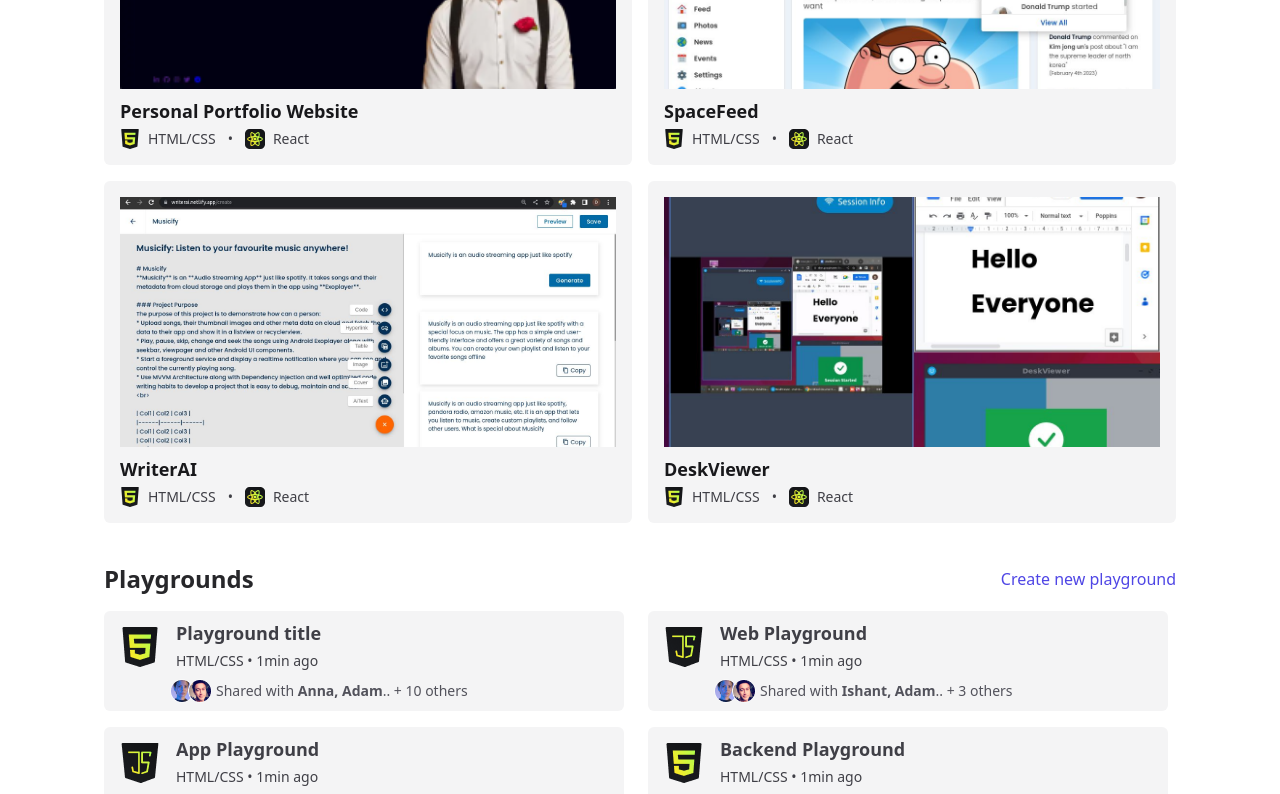
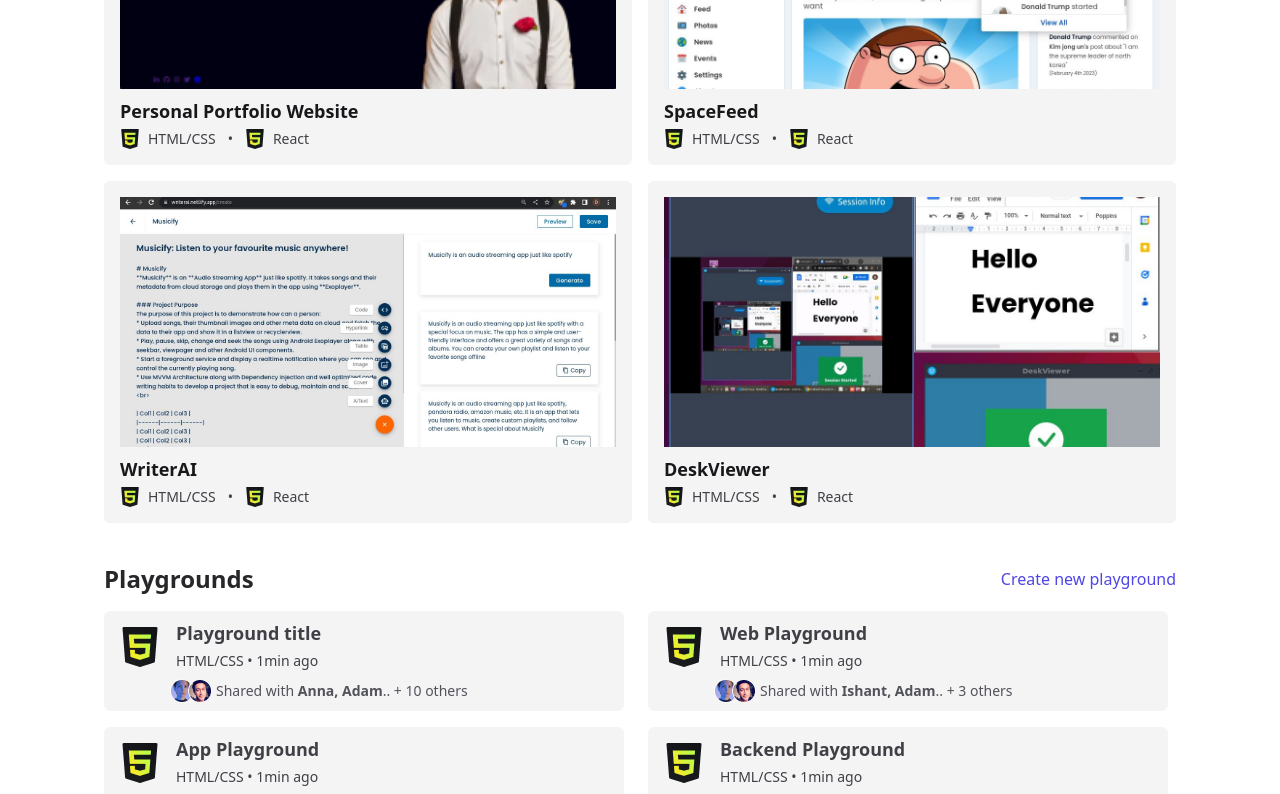
Before and after one commit to ishantchauhan710/codedamn-assignment, a Next.js app: page / in a window 1280 px wide. Shown: the part 1100-1894 px from the top of the page. Built offline with nearby package versions, Linux system fonts and the light colour scheme.

Commit message:
Typescript bugs fixed

```diff
--- a/context/AppContext.js
+++ /dev/null
@@ -1,18 +0,0 @@
-import { createContext, useContext, useState } from "react";
-const AppContext = createContext();
-
-export default function AppStore({ children }) {
-  const [activeTab, setActiveTab] = useState("Portfolio");
-  const [activeProfileTab, setActiveProfileTab] = useState("Profile");
-  return (
-    <AppContext.Provider
-      value={{ activeTab, setActiveTab, activeProfileTab, setActiveProfileTab }}
-    >
-      {children}
-    </AppContext.Provider>
-  );
-}
-
-export function useAppContext() {
-  return useContext(AppContext);
-}
--- /dev/null
+++ b/context/AppContext.tsx
@@ -0,0 +1,49 @@
+import { DummyUser } from "@/data";
+import { User } from "models/User";
+import {
+  PropsWithChildren,
+  createContext,
+  useContext,
+  useEffect,
+  useState,
+} from "react";
+
+type AppContextType = {
+  activeTab: string;
+  setActiveTab: React.Dispatch<React.SetStateAction<string>>;
+  activeProfileTab: string;
+  setActiveProfileTab: React.Dispatch<React.SetStateAction<string>>;
+  user: User;
+  setUser: React.Dispatch<React.SetStateAction<User>>;
+};
+
+const AppContext = createContext<AppContextType | undefined>(undefined);
+
+export default function AppStore(props: PropsWithChildren) {
+  const [activeTab, setActiveTab] = useState<string>("Portfolio");
+  const [activeProfileTab, setActiveProfileTab] = useState<string>("Profile");
+  const [user, setUser] = useState<User>(DummyUser);
+
+  return (
+    <AppContext.Provider
+      value={{
+        activeTab,
+        setActiveTab,
+        activeProfileTab,
+        setActiveProfileTab,
+        user,
+        setUser,
+      }}
+    >
+      {props.children}
+    </AppContext.Provider>
+  );
+}
+
+export function useAppContext() {
+  const context = useContext(AppContext);
+  if (!context) {
+    throw Error("Context Error");
+  }
+  return context;
+}
--- /dev/null
+++ b/models/User.ts
@@ -0,0 +1,59 @@
+export type UserProject = {
+  title: string;
+  image: string;
+  skills: string[];
+};
+
+export type PlaygroundSharedUser = {
+  name: string;
+  pic: string;
+};
+
+export type UserPlayground = {
+  title: string;
+  language: string;
+  time: string;
+  sharedWith: PlaygroundSharedUser[];
+};
+
+export type UserCertificate = {
+  title: string;
+  issuedDate: string;
+  logo: string;
+};
+
+export type User = {
+  fullname: string;
+  about: string;
+  location: string;
+  profession: string;
+  dob: string;
+  gender: string;
+  profilePic: string;
+  coverPic: string;
+  skills: string[];
+  socials: {
+    google: string;
+    instagram: string;
+    facebook: string;
+    linkedin: string;
+    youtube: string;
+    github: string;
+    behance: string;
+    dribbble: string;
+  };
+  configuration: {
+    showFollowers: boolean;
+    showXP: boolean;
+    showAchievementBadges: boolean;
+  };
+  stats: {
+    longestStreak: number;
+    xp: number;
+    league: string;
+    karmaPoints: number;
+  };
+  projects: UserProject[];
+  playgrounds: UserPlayground[];
+  certificates: UserCertificate[];
+};
--- a/src/components/profile/portfolio/Portfolio.tsx
+++ b/src/components/profile/portfolio/Portfolio.tsx
@@ -1,8 +1,35 @@
-import { certificates, playgrounds, projects, stats } from "@/data";
+import { getLogoFromLanguage } from "@/util/getLogoFromLanguage";
+import { useAppContext } from "context/AppContext";
 import Image from "next/image";
 import React from "react";
+import { User } from "models/User";
 
 const Portfolio = () => {
+  const { user } = useAppContext();
+
+  const stats = [
+    {
+      label: "Longest Streak",
+      value: user.stats.longestStreak,
+      icon: "/icons/app/Lightning.png",
+    },
+    {
+      label: "Experience Points",
+      value: user.stats.xp,
+      icon: "/icons/app/StarFour.png",
+    },
+    {
+      label: "Current League",
+      value: user.stats.league,
+      icon: "/icons/app/cup.png",
+    },
+    {
+      label: "Karma Points",
+      value: user.stats.karmaPoints,
+      icon: "/icons/app/Heartbeat.png",
+    },
+  ];
+
   return (
     <div>
       {/* STATS */}
@@ -33,7 +60,7 @@ const Portfolio = () => {
           <div className="portfolio-label-action">Create new project</div>
         </div>
         <div className="grid  grid-cols-1 sm:grid-cols-2 gap-4">
-          {projects.map((project, i) => (
+          {user.projects.map((project) => (
             <div
               key={project.title}
               className="bg-zinc-100  text-zinc-700 cursor-pointer p-4 text-sm rounded-md"
@@ -58,16 +85,15 @@ const Portfolio = () => {
               </div>
               <div className="flex mt-1">
                 {project.skills.map((skill) => (
-                  <div key={skill.name} className="flex">
+                  <div key={skill} className="flex">
                     <Image
-                      src={skill.logo}
+                      src={getLogoFromLanguage(skill)}
                       width={20}
                       height={20}
-                      alt={skill.name}
+                      alt={skill}
                     />
-                    <div className="text-sm font-light ml-2">{skill.name}</div>
-                    {skill.name !==
-                      project.skills[project.skills.length - 1].name && (
+                    <div className="text-sm font-light ml-2">{skill}</div>
+                    {skill !== project.skills[project.skills.length - 1] && (
                       <div className="mx-3">•</div>
                     )}
                   </div>
@@ -85,16 +111,16 @@ const Portfolio = () => {
           <div className="portfolio-label-action">Create new playground</div>
         </div>
         <div className="grid  grid-cols-1 sm:grid-cols-2  gap-4">
-          {playgrounds.map((playground) => (
+          {user.playgrounds.map((playground) => (
             <div
               key={playground.title}
               className="bg-zinc-100 text-zinc-700 cursor-pointer p-2 text-sm rounded-md mr-2 flex items-start flex-col sm:flex-row"
             >
               <Image
-                src={playground.logo}
+                src={getLogoFromLanguage(playground.language)}
                 width={40}
                 height={40}
-                alt={playground.title}
+                alt={playground.language}
                 className="m-2"
               />
               <div className="flex flex-col ml-2">
@@ -146,7 +172,7 @@ const Portfolio = () => {
           <div className="portfolio-label-action">Add new certificate</div>
         </div>
         <div className="grid  grid-cols-1 sm:grid-cols-2  gap-4">
-          {certificates.map((certificate) => (
+          {user.certificates.map((certificate) => (
             <div
               key={certificate.title}
               className="bg-zinc-100  text-zinc-700 cursor-pointer p-4 text-sm rounded-md mr-2 flex flex-col"
--- a/src/data.ts
+++ b/src/data.ts
@@ -1,67 +1,70 @@
-export const stats = [
-  {
-    label: "Longest Streak",
-    value: "2",
-    icon: "/icons/app/Lightning.png",
+export const DummyUser = {
+  fullname: "Anna Cheng",
+  about: `Full stack dev at codedamn | Harvard'22"`,
+  location: "Mumbai, India",
+  profession: "Student",
+  dob: "21/12/1952",
+  gender: "Male",
+  profilePic: "",
+  coverPic: "",
+  skills: [
+    "HTML5",
+    "CSS3",
+    "Javascript",
+    "React",
+    "Python",
+    "C++",
+    "Mongo",
+    "NodeJs",
+  ],
+  socials: {
+    google: "",
+    instagram: "",
+    facebook: "",
+    linkedin: "",
+    youtube: "",
+    github: "",
+    behance: "",
+    dribbble: "",
   },
-  {
-    label: "Experience Points",
-    value: "1200",
-    icon: "/icons/app/StarFour.png",
+  configuration: {
+    showFollowers: true,
+    showXP: true,
+    showAchievementBadges: true,
   },
-  {
-    label: "Current League",
-    value: "Novice",
-    icon: "/icons/app/cup.png",
+  stats: {
+    longestStreak: 2,
+    xp: 1200,
+    league: "Novice",
+    karmaPoints: 120,
   },
-  {
-    label: "Karma Points",
-    value: "120",
-    icon: "/icons/app/Heartbeat.png",
-  },
-];
-
-export const projects = [
+  projects: [
     {
       title: "Personal Portfolio Website",
       image: "/images/project_img.png",
-    skills: [
-      { name: "HTML/CSS", logo: "/icons/programming_languages/html-5.png" },
-      { name: "React", logo: "/icons/programming_languages/react.png" },
-    ],
+      skills: ["HTML/CSS", "React"],
     },
     {
       title: "SpaceFeed",
       image: "/images/spacefeed_project_cover.jpg",
-    skills: [
-      { name: "HTML/CSS", logo: "/icons/programming_languages/html-5.png" },
-      { name: "React", logo: "/icons/programming_languages/react.png" },
-    ],
+      skills: ["HTML/CSS", "React"],
     },
     {
       title: "WriterAI",
       image: "/images/writerai_project_cover.jpg",
-    skills: [
-      { name: "HTML/CSS", logo: "/icons/programming_languages/html-5.png" },
-      { name: "React", logo: "/icons/programming_languages/react.png" },
-    ],
+      skills: ["HTML/CSS", "React"],
     },
     {
       title: "DeskViewer",
       image: "/images/deskviewer_project_cover.jpg",
-    skills: [
-      { name: "HTML/CSS", logo: "/icons/programming_languages/html-5.png" },
-      { name: "React", logo: "/icons/programming_languages/react.png" },
+      skills: ["HTML/CSS", "React"],
+    },
   ],
-  },
-];
-
-export const playgrounds = [
+  playgrounds: [
     {
       title: "Playground title",
       language: "HTML/CSS",
       time: "1min ago",
-    logo: "/icons/programming_languages/html-5.png",
       sharedWith: [
         { name: "Anna", pic: "/icons/avatars/dummyuser2.png" },
         { name: "Adam", pic: "/icons/avatars/dummyuser1.png" },
@@ -81,7 +84,6 @@ export const playgrounds = [
       title: "Web Playground",
       language: "HTML/CSS",
       time: "1min ago",
-    logo: "/icons/programming_languages/javascript.png",
       sharedWith: [
         { name: "Ishant", pic: "/icons/avatars/dummyuser2.png" },
         { name: "Adam", pic: "/icons/avatars/dummyuser1.png" },
@@ -94,7 +96,6 @@ export const playgrounds = [
       title: "App Playground",
       language: "HTML/CSS",
       time: "1min ago",
-    logo: "/icons/programming_languages/javascript.png",
       sharedWith: [
         { name: "Anna", pic: "/icons/avatars/dummyuser2.png" },
         { name: "Adam", pic: "/icons/avatars/dummyuser1.png" },
@@ -109,7 +110,6 @@ export const playgrounds = [
       title: "Backend Playground",
       language: "HTML/CSS",
       time: "1min ago",
-    logo: "/icons/programming_languages/html-5.png",
       sharedWith: [
         { name: "Adam", pic: "/icons/avatars/dummyuser1.png" },
         { name: "Anna", pic: "/icons/avatars/dummyuser2.png" },
@@ -119,9 +119,8 @@ export const playgrounds = [
         { name: "Ishant", pic: "/icons/avatars/dummyuser2.png" },
       ],
     },
-];
-
-export const certificates = [
+  ],
+  certificates: [
     {
       title: "Advanced theoritical Javascript",
       issuedDate: "Dec 16th, 2022",
@@ -142,4 +141,5 @@ export const certificates = [
       issuedDate: "Feb 16th, 2022",
       logo: "/icons/programming_languages/javascript.png",
     },
-];
+  ],
+};
--- a/src/pages/index.tsx
+++ b/src/pages/index.tsx
@@ -5,14 +5,17 @@ import styles from "@/styles/Home.module.css";
 import NavBar from "@/components/common/NavBar";
 import ProfileSection from "@/components/profile/ProfileSection";
 import CoursesTab from "@/components/profile/CoursesTab";
-import { useAppContext } from "context/AppContext";
 import Portfolio from "@/components/profile/portfolio/Portfolio";
 import Resume from "@/components/profile/resume/Resume";
+import { useEffect } from "react";
+import { DummyUser } from "@/data";
+import { useAppContext } from "context/AppContext";
 
 const inter = Inter({ subsets: ["latin"] });
 
 export default function Home() {
-  const { activeTab } = useAppContext();
+  const { activeTab, user, setUser } = useAppContext();
+
   return (
     <div className="mx-2 sm:mx-4 md:mx-24 my-24">
       <ProfileSection />
--- /dev/null
+++ b/src/util/getLogoFromLanguage.ts
@@ -0,0 +1,56 @@
+const skills = [
+  {
+    title: "HTML5",
+    logo: "/icons/programming_languages/html-5.png",
+  },
+  {
+    title: "CSS3",
+    logo: "/icons/programming_languages/css.png",
+  },
+  {
+    title: "HTML/CSS",
+    logo: "/icons/programming_languages/html-5.png",
+  },
+  {
+    title: "Javascript",
+    logo: "/icons/programming_languages/javascript.png",
+  },
+  {
+    title: "React",
+    logo: "/icons/programming_languages/react.png",
+  },
+  {
+    title: "Next.js",
+    logo: "/icons/programming_languages/NextJs.png",
+  },
+  {
+    title: "Mongo",
+    logo: "/icons/programming_languages/mongodb.png",
+  },
+  {
+    title: "NodeJs",
+    logo: "/icons/programming_languages/node.png",
+  },
+  {
+    title: "Python",
+    logo: "/icons/programming_languages/python.png",
+  },
+  {
+    title: "Java",
+    logo: "/icons/programming_languages/java.png",
+  },
+];
+
+export const getLogoFromLanguage = (language: string): string => {
+  let logo: string = "";
+
+  skills.forEach((skill) => {
+    if (language.toLowerCase() === skill.title.toLowerCase()) {
+      logo = skill.logo;
+    } else {
+      logo = skills[0].logo;
+    }
+  });
+
+  return logo;
+};
--- a/tsconfig.json
+++ b/tsconfig.json
@@ -19,6 +19,6 @@
       "@/*": ["./src/*"]
     }
   },
-  "include": ["next-env.d.ts", "**/*.ts", "**/*.tsx"],
+  "include": ["next-env.d.ts", "**/*.ts", "**/*.tsx", "context/AppContext.tsx"],
   "exclude": ["node_modules"]
 }
```
Lines whose indentation alone changed are shown as unchanged.
